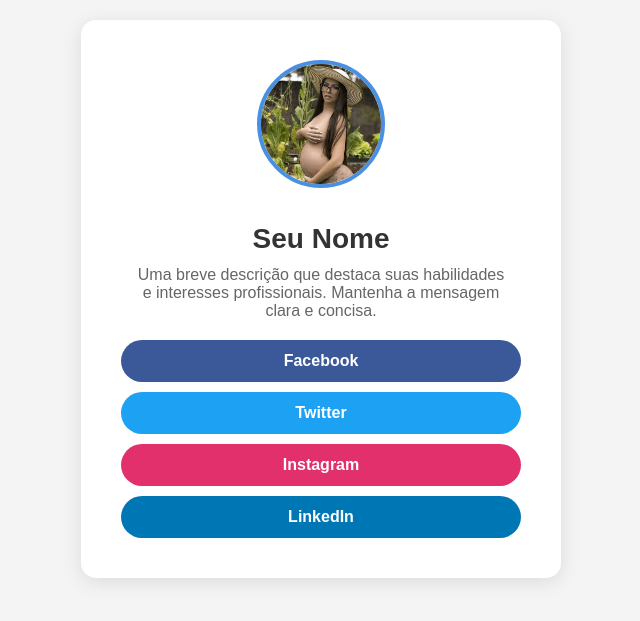
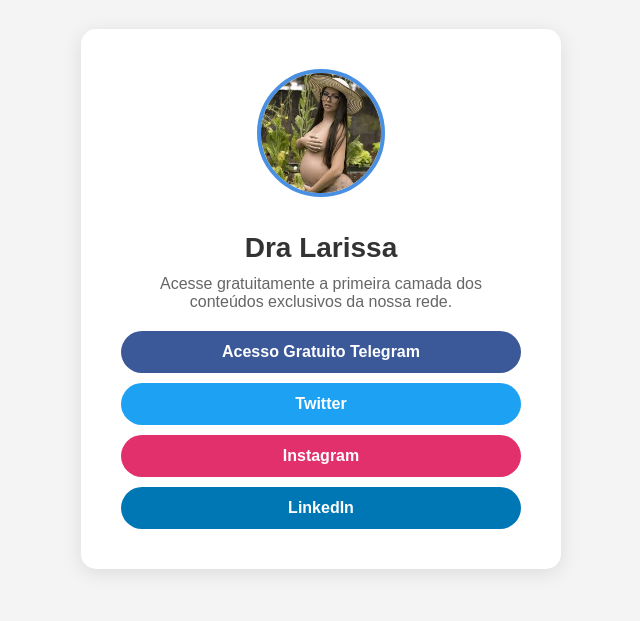
Before and after one commit to leak-king/leak-king, a plain HTML site: page index.html in a window 1280 px wide. Shown: the part 101-722 px from the top of the page, without its empty margins (319-959 px from the left). Drawn offline with Linux system fonts and the light colour scheme.

Commit message:
Update index.html

```diff
--- a/index.html
+++ b/index.html
@@ -3,7 +3,7 @@
 <head>
     <meta charset="UTF-8">
     <meta name="viewport" content="width=device-width, initial-scale=1.0">
-    <title>Perfil Adulto</title>
+    <title>Dra Larissa</title>
     <style>
         body {
             font-family: 'Arial', sans-serif;
@@ -115,10 +115,10 @@
 
     <div class="container">
         <img src="./120.jfif" alt="Foto de Perfil" class="profile-pic">
-        <div class="name">Seu Nome</div>
-        <div class="bio">Uma breve descrição que destaca suas habilidades e interesses profissionais. Mantenha a mensagem clara e concisa.</div>
+        <div class="name">Dra Larissa</div>
+        <div class="bio">Acesse gratuitamente a primeira camada dos conteúdos exclusivos da nossa rede.</div>
         <div class="social-buttons">
-            <a href="https://www.facebook.com" class="social-button facebook" target="_blank">Facebook</a>
+            <a href="https://t.me/+89Spnn7Gjbs2NjMx" class="social-button facebook" target="_blank">Acesso Gratuito Telegram</a>
             <a href="https://www.twitter.com" class="social-button twitter" target="_blank">Twitter</a>
             <a href="https://www.instagram.com" class="social-button instagram" target="_blank">Instagram</a>
             <a href="https://www.linkedin.com" class="social-button linkedin" target="_blank">LinkedIn</a>
```
